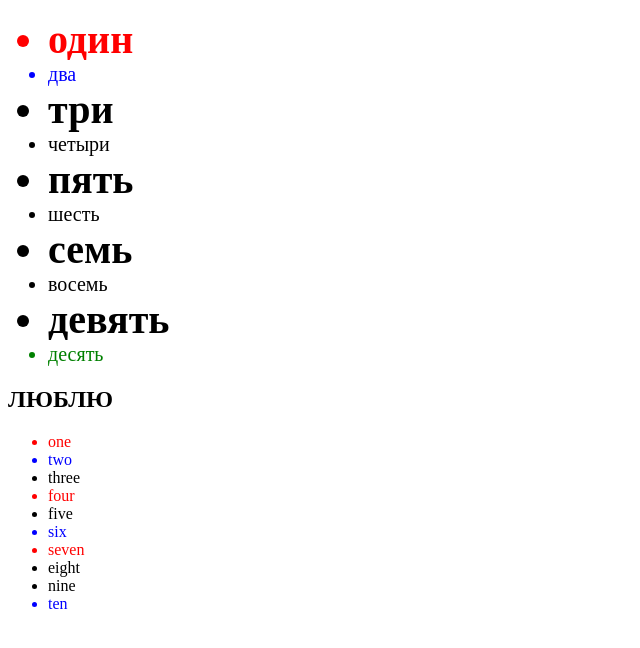
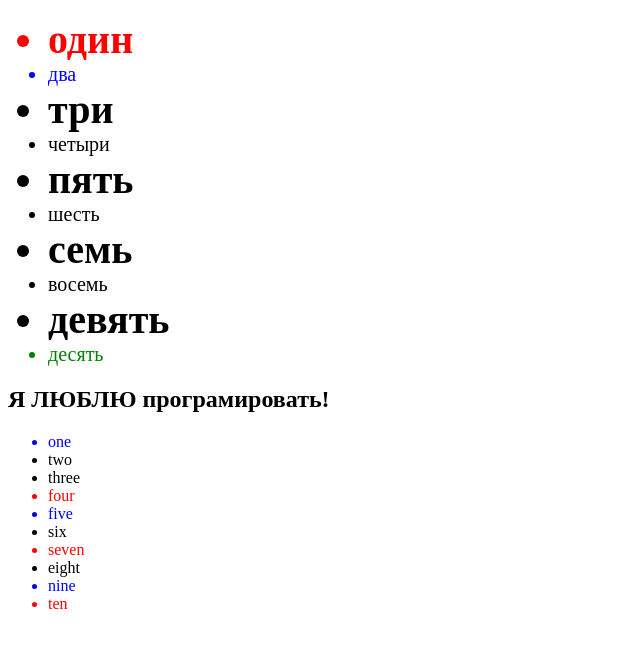
Before and after one commit to Timurcompani/BlackandWhite, a plain HTML site: page Psevdo/psevdo.html in a window 1280 px wide. Shown: the whole page, without its empty margins (0-640 px from the left). Drawn offline with Linux system fonts and the light colour scheme.

Commit message:
psevdo coment

```diff
--- a/Psevdo/css/psevdo.css
+++ b/Psevdo/css/psevdo.css
@@ -1,7 +1,4 @@
-.one ul li:hover{
-    color: yellow;
-    transition: 2s;
-}
+/*list first*/
 .one ul li:nth-child(1){
     color: red;
 }
@@ -18,20 +15,28 @@
         font-size: 40px;
         font-weight: bold;
 }
-h1::before{
+.one ul li:hover{
+    background-color: yellow;
+    transition: 2s;
+}
+
+/*title*/
+h2::before{
     content: 'Я ';
 }
-h1::after{
-    content: " Програмировать";
+h2::after{
+    content: " програмировать!";
 }
+
+/*list second*/
 .two ul li:nth-child(3n+1){
     color: red;
 }
-.two ul li:nth-child(4n+2){
+.two ul li:nth-child(4n+1){
     color: blue;
 }
 .two ul li:hover{
     color: green;
     font-size: 40px;
-    transition: 1s;
+    transition: .1s;
 }
```
Also changed, not shown: Psevdo/psevdo.html (+3 -1 lines).
